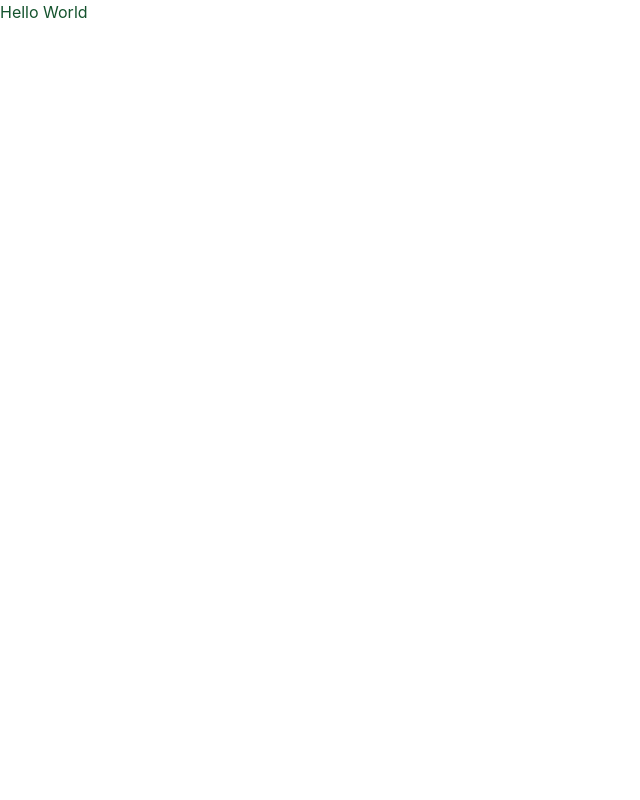
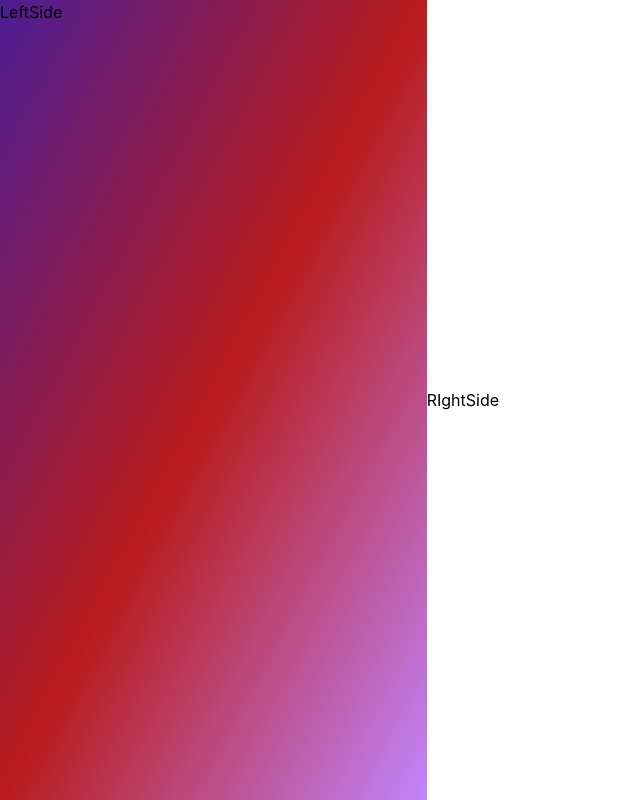
Before and after one commit to vladavoX/interactive_card_details_form, a React (Vite) app: page / in a window 1280 px wide. Shown: the whole page, without its empty margins (0-640 px from the left). Built offline with nearby package versions, Linux system fonts and the light colour scheme.

Commit message:
Generate left side and right side

```diff
--- a/src/App.tsx
+++ b/src/App.tsx
@@ -1,7 +1,11 @@
+import LeftSide from './components/LeftSide'
+import RIghtSide from './components/RIghtSide'
+
 function App() {
   return (
-    <div>
-      <h1 className='text-green-900'>Hello World</h1>
+    <div className='bg-white min-h-screen flex justify-evenly items-center'>
+      <LeftSide />
+      <RIghtSide />
     </div>
   )
 }
--- /dev/null
+++ b/src/components/CardBack.tsx
@@ -0,0 +1,5 @@
+const CardBack = () => {
+  return <div>CardBack</div>
+}
+
+export default CardBack
--- /dev/null
+++ b/src/components/CardFront.tsx
@@ -0,0 +1,5 @@
+const CardFront = () => {
+  return <div>CardFront</div>
+}
+
+export default CardFront
--- /dev/null
+++ b/src/components/LeftSide.tsx
@@ -0,0 +1,9 @@
+const LeftSide = () => {
+  return (
+    <div className='h-screen w-1/2 bg-gradient-to-br from-violet-900 via-red-700 to-purple-400'>
+      LeftSide
+    </div>
+  )
+}
+
+export default LeftSide
--- /dev/null
+++ b/src/components/RIghtSide.tsx
@@ -0,0 +1,5 @@
+const RIghtSide = () => {
+  return <div className='w-full'>RIghtSide</div>
+}
+
+export default RIghtSide
```
